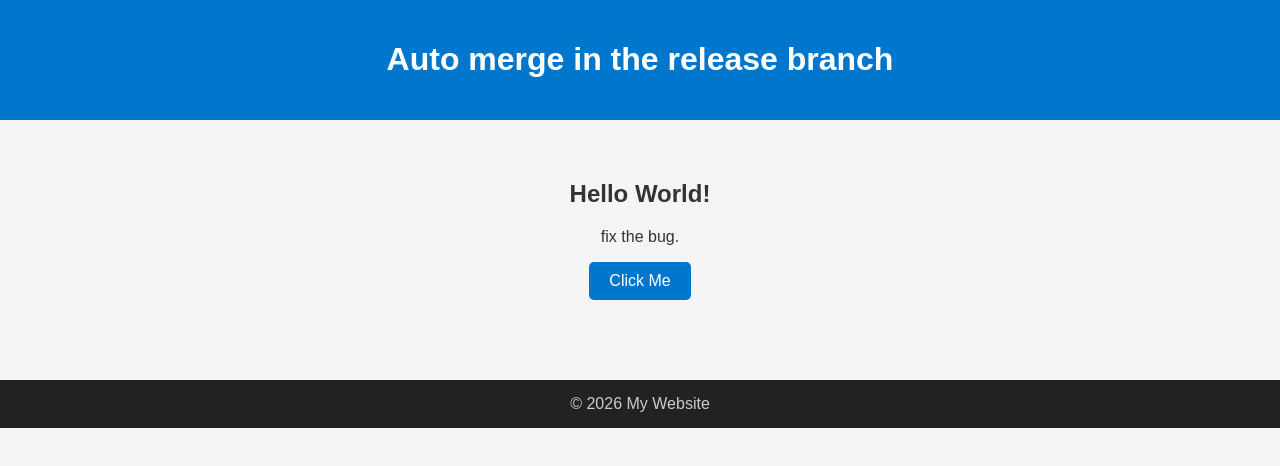
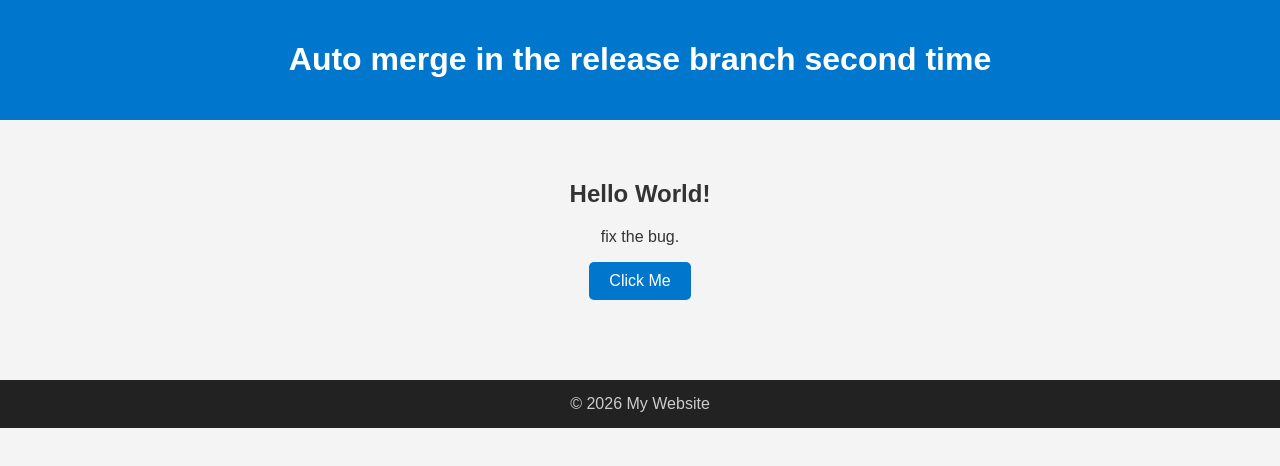
Before and after one commit to ashut3005/pypeaitestin, a website: page frontend/index.html in a window 1280 px wide. Drawn offline with Linux system fonts and the light colour scheme.

Commit message:
new changes

```diff
--- a/frontend/index.html
+++ b/frontend/index.html
@@ -52,7 +52,7 @@
 <body>
 
   <header>
-    <h1>Auto merge in the release branch</h1>
+    <h1>Auto merge in the release branch second time</h1>
   </header>
 
   <main>
```
